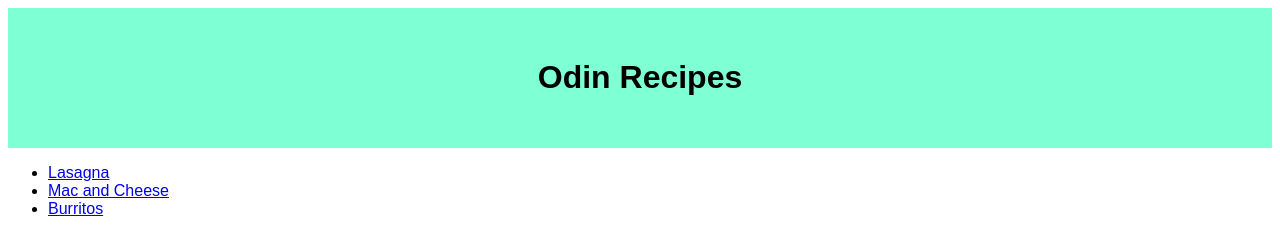
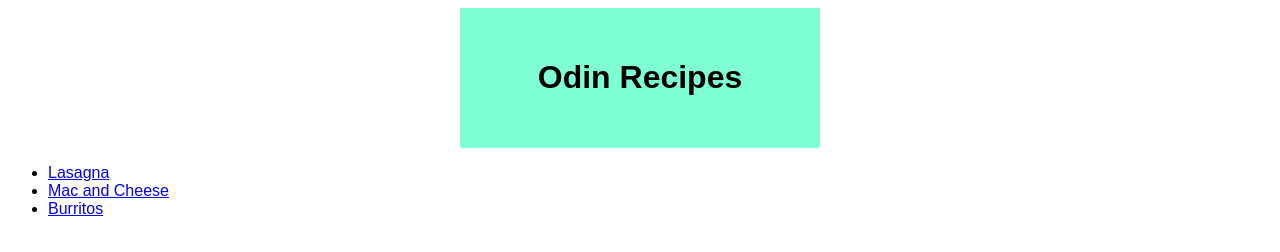
Before and after one commit to khalidkhalil8/odin-recipes, a plain HTML site: page index.html in a window 1280 px wide. Drawn offline with Linux system fonts and the light colour scheme.

Commit message:
Fix div sizing of index and lasagna page

```diff
--- a/style.css
+++ b/style.css
@@ -5,7 +5,8 @@ body {
 div {
     padding: 30px;
     text-align: center;
-    margin-bottom: 10px;
+    margin: 0 auto;
+    width: 300px;
 }
 
 .odin-recipes {
```
